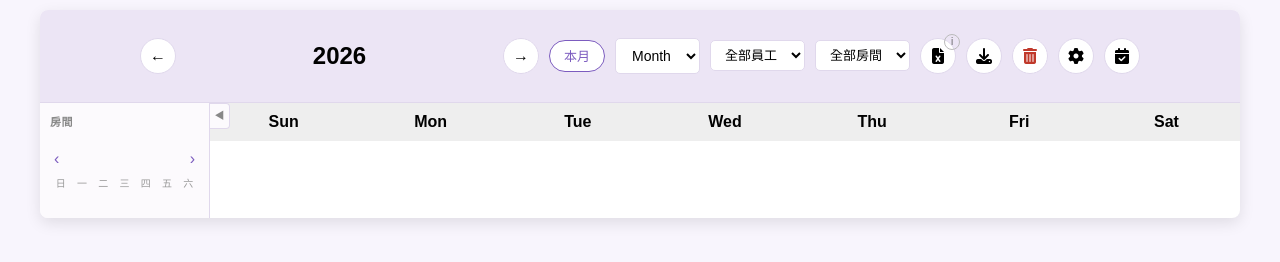
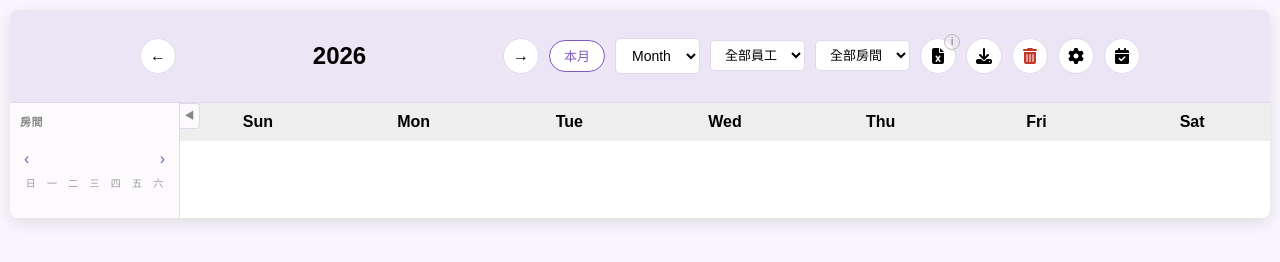
Before and after one commit to AlisonYao227/CalendarBooking, a website: page public/index.html in a window 1280 px wide. Drawn offline with nearby package versions, Linux system fonts and the light colour scheme; no server answers.

Commit message:
Enlarge month calendar: widen container cap to 1570px and month cells to 175px
- main-container max-width 1200px -> 1570px (matches main-layout) to reduce left/right blank on wide desktop windows
- month day cells grid-auto-rows 150px -> 175px to reduce bottom blank
- Bump style.css cache-buster to v20260803c

```diff
--- a/public/index.html
+++ b/public/index.html
@@ -4,7 +4,7 @@
   <meta charset="UTF-8" />
   <meta name="viewport" content="width=device-width, initial-scale=1.0" />
   <link rel="stylesheet" href="https://cdnjs.cloudflare.com/ajax/libs/font-awesome/6.5.1/css/all.min.css">
-  <link rel="stylesheet" href="style.css?v=20260731b" />
+  <link rel="stylesheet" href="style.css?v=20260803c" />
   <title>大月曆預約系統</title>
 </head>
 <body>
--- a/public/style.css
+++ b/public/style.css
@@ -8,7 +8,7 @@
 
 body { font-family: sans-serif; background: var(--bg-color); margin: 0; padding: 10px 10px; overflow-x: hidden; scrollbar-gutter: stable; }
 
-.main-container { max-width: 1200px; margin: 0 auto; background: #fff; border-radius: 8px; box-shadow: 0 5px 15px rgba(0,0,0,0.1); overflow: hidden; }
+.main-container { max-width: 1570px; margin: 0 auto; background: #fff; border-radius: 8px; box-shadow: 0 5px 15px rgba(0,0,0,0.1); overflow: hidden; }
 
 *{
   box-sizing: border-box;
@@ -120,7 +120,7 @@ body { font-family: sans-serif; background: var(--bg-color); margin: 0; padding:
 }
 
 
-.days { display: grid; grid-template-columns: repeat(7, 1fr); grid-auto-rows: 150px; } /* 每一格固定 150px 高 */
+.days { display: grid; grid-template-columns: repeat(7, 1fr); grid-auto-rows: 175px; } /* 每一格固定 175px 高 */
 
 .day {
   border: 0.5px solid var(--border-color);
```
